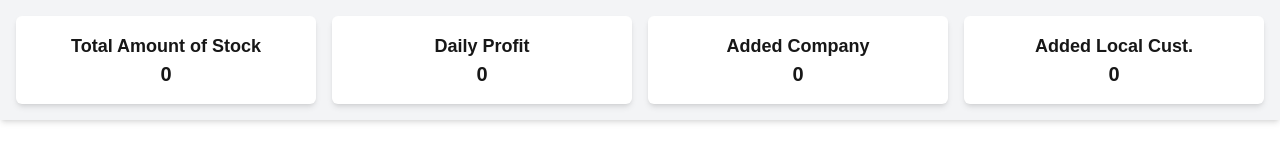
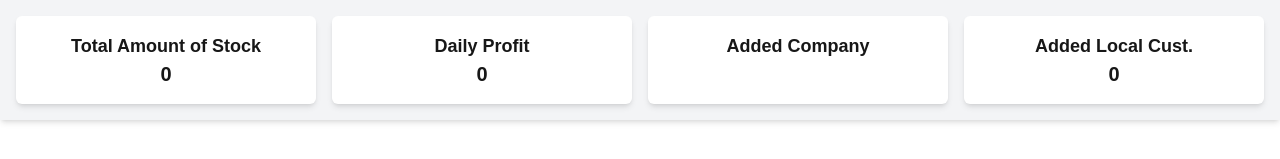
Before and after one commit to sajidali-sk404/Whole_Sale, a Next.js app: page / in a window 1280 px wide. Shown: the top 159 px of the page. Built offline with nearby package versions, Linux system fonts and the light colour scheme; no server answers.

Commit message:
add total stock and company in  navbar

```diff
--- a/src/app/ContextApi/SupplierDataApi.js
+++ b/src/app/ContextApi/SupplierDataApi.js
@@ -6,11 +6,13 @@ export const SupplierContext = createContext()
 
 export const SupplierProvider = ({ children }) => {
   const [suppliers, setSuppliers] = useState([]);
+  const [totalSupplier, setTotalSupplier] = useState()
 
   const fetchSuppliers = useCallback(async () => {
     try {
       const response = await axios.get(`${process.env.NEXT_PUBLIC_API_URL}/supplier`)
       setSuppliers(response.data)
+      setTotalSupplier(response.data.length)
     } catch (error) {
       console.error(error)
     }
@@ -39,6 +41,7 @@ export const SupplierProvider = ({ children }) => {
   const value = {
     suppliers,
     setSuppliers,
+    totalSupplier,
   }
 
   return (
--- a/src/app/ContextApi/inventoryDataApi.js
+++ b/src/app/ContextApi/inventoryDataApi.js
@@ -7,11 +7,13 @@ export const InventoryContext = createContext();
 export const InventoryProvider = ({ children }) => {
 
     const [inventoryData, setInventoryData] = useState([]);
+    const [totalInventory, setTotalInventory] = useState(0);
 
     const fetchInventoryData = useCallback(async () => {
         try {
             const response = await axios.get(`${process.env.NEXT_PUBLIC_API_URL}/inventory`);
             setInventoryData(response.data);
+            setTotalInventory(response.data.length);
         } catch (error) {
             console.error(error);
         }
@@ -22,7 +24,7 @@ export const InventoryProvider = ({ children }) => {
     }, [fetchInventoryData]);
 
     return (
-        <InventoryContext.Provider value={{inventoryData}}>
+        <InventoryContext.Provider value={{inventoryData, totalInventory}}>
           {children}
         </InventoryContext.Provider>
       )
--- a/src/app/components/Navbar.js
+++ b/src/app/components/Navbar.js
@@ -1,6 +1,9 @@
 "use client";
 import React from "react";
 import { motion } from "framer-motion";
+import { useContext } from "react";
+import { InventoryContext } from "../ContextApi/inventoryDataApi";
+import { SupplierContext } from "../ContextApi/SupplierDataApi";
 
 const Card = ({ title, value }) => (
   <motion.div
@@ -13,11 +16,14 @@ const Card = ({ title, value }) => (
 );
 
 const Navbar = () => {
+  const { totalInventory } = useContext(InventoryContext);
+  const { totalSupplier } = useContext(SupplierContext)
+
   return (
     <div className="grid grid-cols-1 sm:grid-cols-2 md:grid-cols-3 lg:grid-cols-4 gap-4 p-4 bg-gray-100 shadow-md">
-      <Card title="Total Amount of Stock" value="0" />
+      <Card title="Total Amount of Stock" value={totalInventory} />
       <Card title="Daily Profit" value="0" />
-      <Card title="Added Company" value="0" />
+      <Card title="Added Company" value={totalSupplier} />
       <Card title="Added Local Cust." value="0" />
     </div>
   );
--- a/src/app/pages/customer/page.js
+++ b/src/app/pages/customer/page.js
@@ -202,7 +202,7 @@ const CustomerBilling = () => {
             </tr>
             <tr>
                 <td><strong>Total Discount:</strong></td>
-                <td>0</td>
+                <td>0 PKR</td>
             </tr>
             <tr>
                 <td><strong>Net Bill Amount:</strong></td>
@@ -261,6 +261,7 @@ const CustomerBilling = () => {
           onChange={(e) => setInvoiceNo(e.target.value)}
           className="border p-2 mr-2 rounded w-full"
           readOnly // Make invoice number read-only
+          disabled
         />
       </div>
 
@@ -345,19 +346,9 @@ const CustomerBilling = () => {
         </tbody>
       </table>
 
-      {/* <div className="mb-4">
-        <span>Discount percentage</span>
-        <input
-          type="number"
-          placeholder="Discount percentage"
-          value={discountPercentage} // Use discountPercentage instead of discountAmount
-          onChange={(e) => setDiscountPercentage(e.target.value)} // Set percentage
-          className="border p-2 rounded w-full"
-        />
-      </div> */}
 
       <h3 className=" font-bold mt-4">
-        Total Amount: {cart.reduce((acc, item) => acc + item.total, 0)} PKR
+        Total Amount: {cart.reduce((acc, item) => acc + item.total, 0) - parseFloat(discountPercentage)} PKR
       </h3>
 
       <div className="mb-4">
@@ -372,7 +363,7 @@ const CustomerBilling = () => {
       </div>
 
       <h3 className=" font-bold mt-4">
-        Net Amount: {cart.reduce((acc, item) => acc + item.total, 0) + parseFloat(oldBalance)} PKR
+        Net Amount: {cart.reduce((acc, item) => acc + item.total, 0) + parseFloat(oldBalance) - parseFloat(discountPercentage)} PKR
       </h3>
 
       <div className="mb-4">
```
